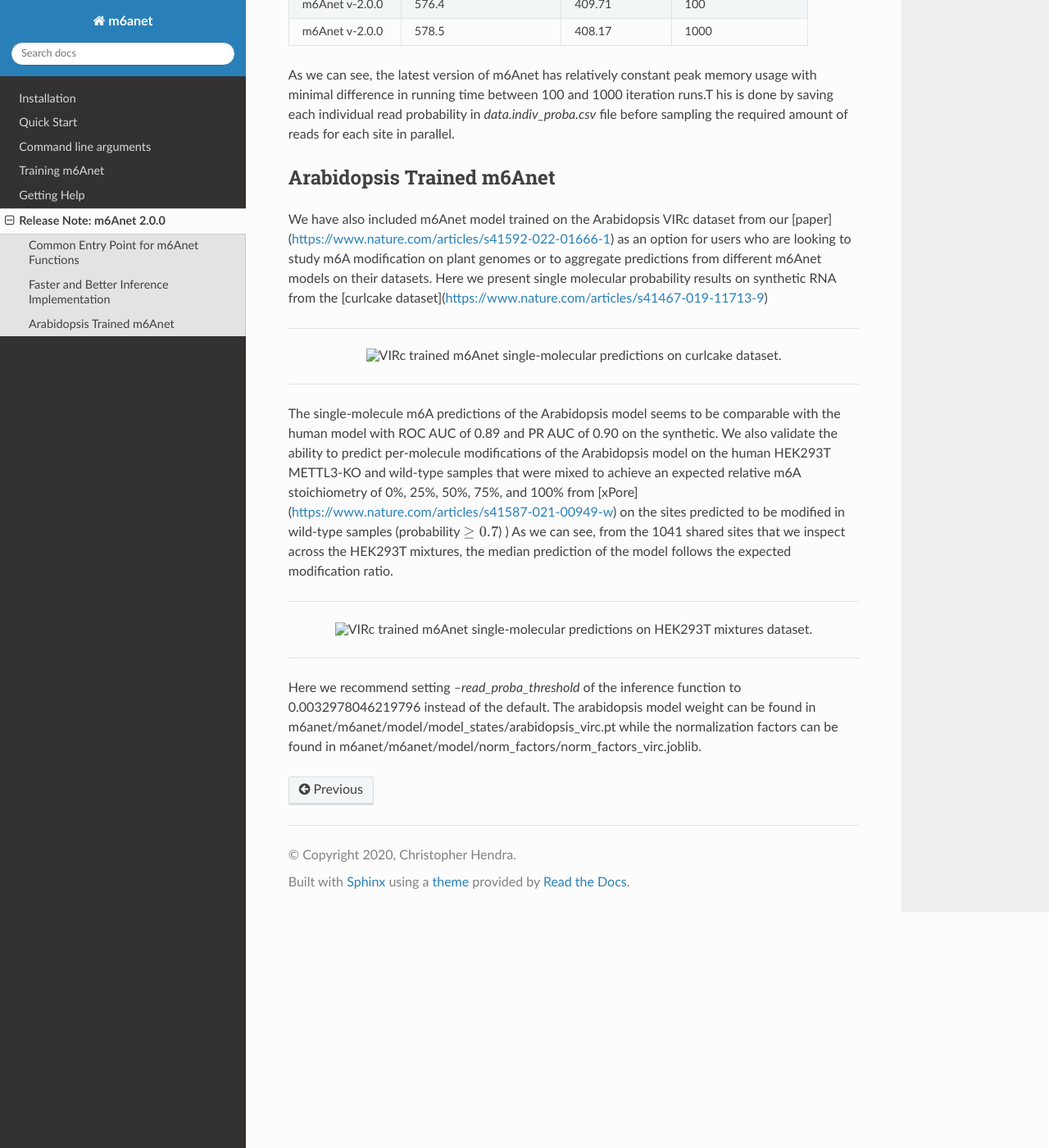
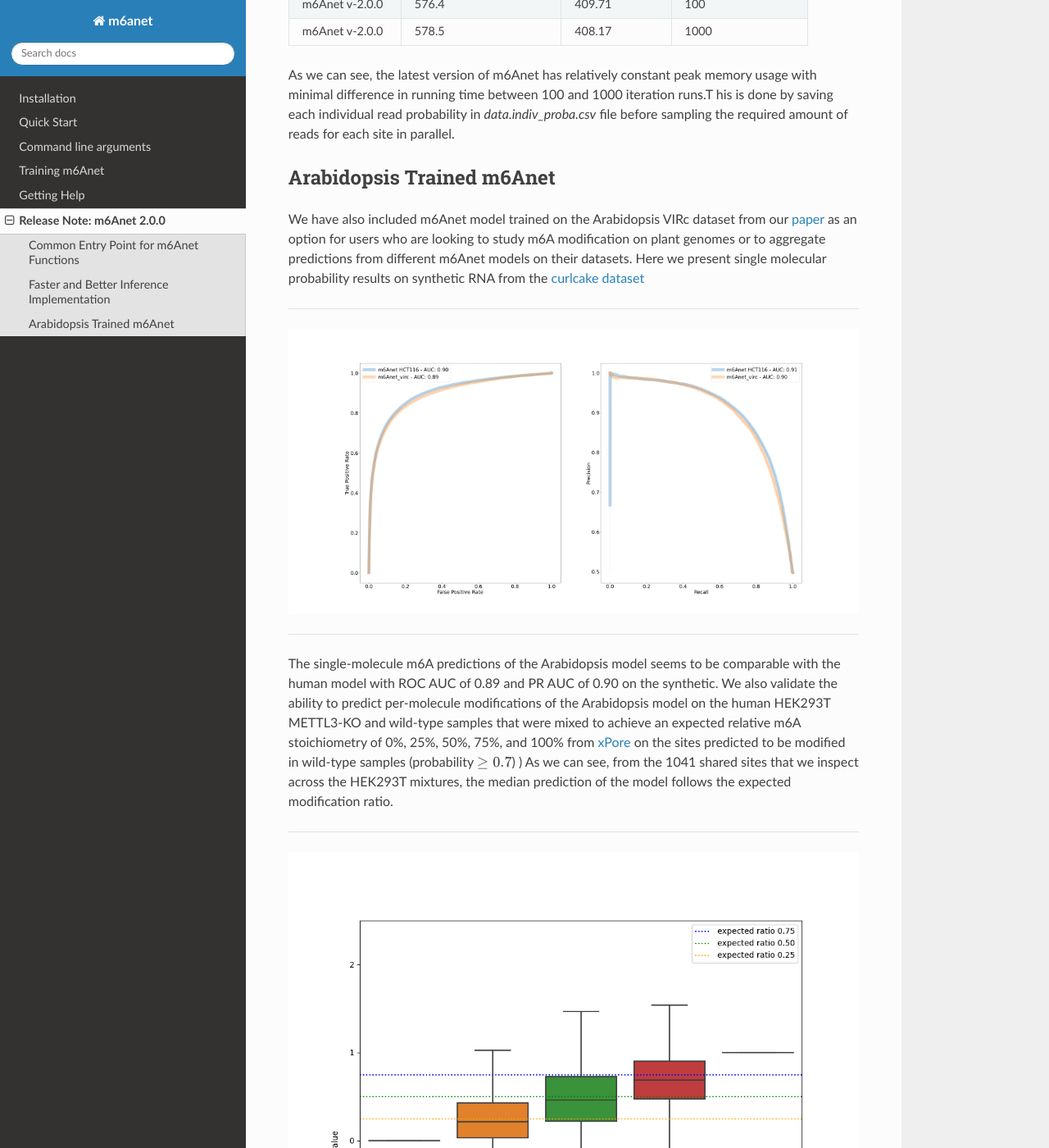
Before and after one commit to GoekeLab/m6anet, a Sphinx documentation site: the page built from docs/source/patch_notes.rst, in a window 1280 px wide and 1400 px high, scrolled down 1000 px. Shown: the whole window at 82% size. Built offline with Sphinx 7.4.7 and the Read the Docs theme 2.0.0, drawn with Linux system fonts in a browser that asks for light colours.

```diff
--- a/docs/source/patch_notes.rst
+++ b/docs/source/patch_notes.rst
@@ -44,8 +44,8 @@ read probability in `data.indiv_proba.csv` file before sampling the required amo
 Arabidopsis Trained m6Anet
 ##########################
 
-We have also included m6Anet model trained on the Arabidopsis VIRc dataset from our [paper](https://www.nature.com/articles/s41592-022-01666-1) as an option for users who are looking to study
-m6A modification on plant genomes or to aggregate predictions from different m6Anet models on their datasets. Here we present single molecular probability results on synthetic RNA from the [curlcake dataset](https://www.nature.com/articles/s41467-019-11713-9)
+We have also included m6Anet model trained on the Arabidopsis VIRc dataset from our `paper <https://www.nature.com/articles/s41592-022-01666-1>`_ as an option for users who are looking to study
+m6A modification on plant genomes or to aggregate predictions from different m6Anet models on their datasets. Here we present single molecular probability results on synthetic RNA from the `curlcake dataset <https://www.nature.com/articles/s41467-019-11713-9>`_
 
 ----
 
@@ -56,7 +56,7 @@ m6A modification on plant genomes or to aggregate predictions from different m6A
 ----
 
 The single-molecule m6A predictions of the Arabidopsis model seems to be comparable with the human model with ROC AUC of 0.89 and PR AUC of 0.90 on the synthetic. We also validate the ability to predict per-molecule
-modifications of the Arabidopsis model on the human HEK293T METTL3-KO and wild-type samples that were mixed to achieve an expected relative m6A stoichiometry of 0%, 25%, 50%, 75%, and 100% from [xPore](https://www.nature.com/articles/s41587-021-00949-w)
+modifications of the Arabidopsis model on the human HEK293T METTL3-KO and wild-type samples that were mixed to achieve an expected relative m6A stoichiometry of 0%, 25%, 50%, 75%, and 100% from `xPore <https://www.nature.com/articles/s41587-021-00949-w>`_
 on the sites predicted to be modified in wild-type samples (probability :math:`\geq 0.7`)
 ) As we can see, from the 1041 shared sites that we inspect across the HEK293T mixtures, the median prediction of the model follows the expected modification ratio.
 
```
Also changed, not shown: docs/source/_images/arabidopsis_hek293t_mixtures.png (renamed from docs/_images/arabidopsis_hek293t_mixtures.png), docs/source/_images/m6anet_virc_roc_pr.png (renamed from docs/_images/m6anet_virc_roc_pr.png).
